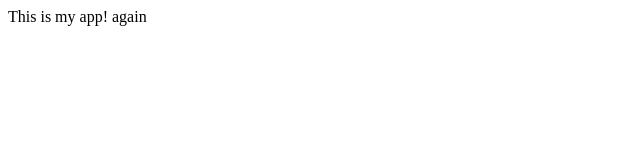
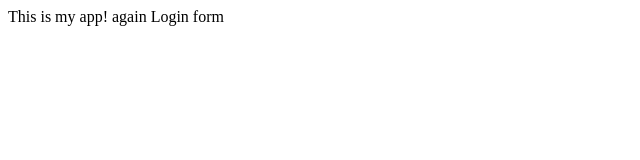
Before and after one commit to zeusreactor/mysampleapp, a plain HTML site: page index.html in a window 1280 px wide. Shown: the full height of the page, 0-640 px from the left. Drawn offline with Linux system fonts and the light colour scheme.

Commit message:
login form

```diff
--- a/index.html
+++ b/index.html
@@ -5,5 +5,6 @@
     </head>
     <body>
         This is my app! again
+        Login form
     </body>
 </html>
--- /dev/null
+++ b/newst folder/another.js
@@ -0,0 +1 @@
+console.log("something");
```
Also changed, not shown: login.html (added, +1 -0 lines), log.txt (added).
